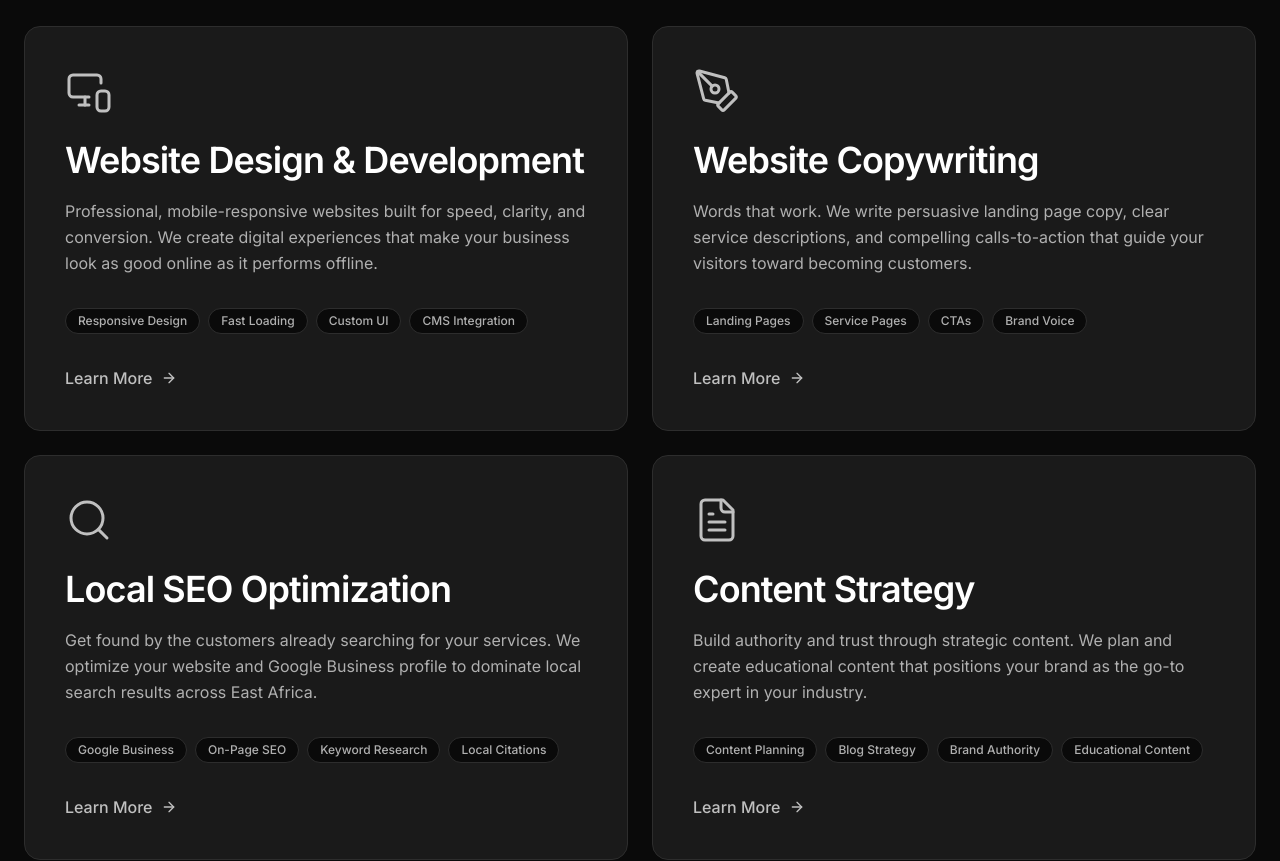
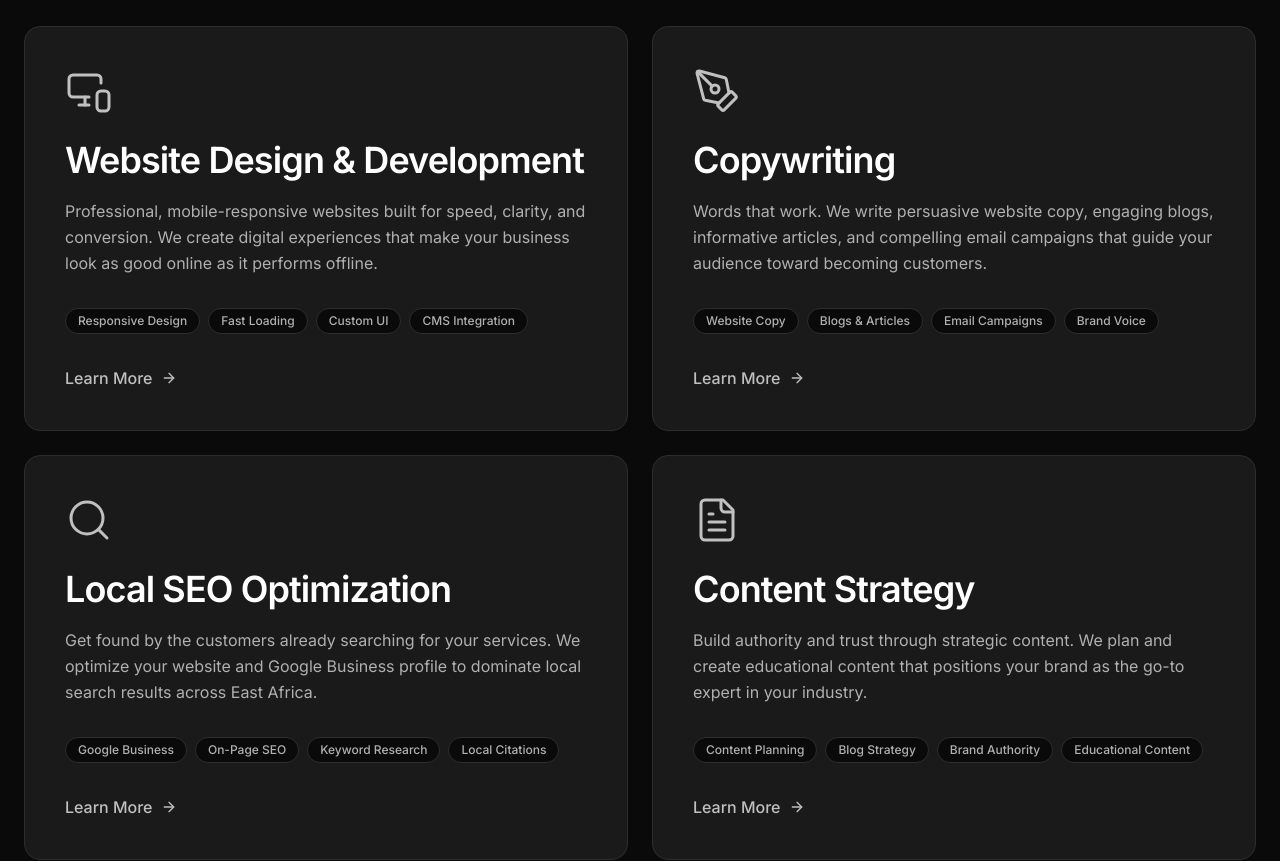
Before and after one commit to Ador-atron/Genesis--Agency, a React (Vite) app: page / in a window 1280 px wide. Shown: the part 3380-4241 px from the top of the page. Built offline with nearby package versions, Linux system fonts and the light colour scheme.

Commit message:
feat: Rename "Website Copywriting" to "Copywriting"
This change standardizes the service name across the application to a more concise "Copywriting". This impacts navigation, service descriptions, and contact forms.

```diff
--- a/src/components/Footer.tsx
+++ b/src/components/Footer.tsx
@@ -55,7 +55,7 @@ export function Footer() {
           <nav className="flex flex-col gap-4">
             {[
               'Website Design & Development',
-              'Website Copywriting',
+              'Copywriting',
               'Local SEO Optimization',
               'Content Strategy',
             ].map((item) => (
--- a/src/pages/Contact.tsx
+++ b/src/pages/Contact.tsx
@@ -95,7 +95,7 @@ export function Contact() {
                 <select id="service" className="bg-primary-soft border border-primary-lighter rounded-lg px-4 py-3 text-white focus:outline-none focus:border-accent focus:ring-1 focus:ring-accent transition-all appearance-none">
                   <option value="">Select a service...</option>
                   <option value="web">Website Design & Development</option>
-                  <option value="copy">Website Copywriting</option>
+                  <option value="copy">Copywriting</option>
                   <option value="seo">Local SEO Optimization</option>
                   <option value="content">Content Strategy</option>
                   <option value="audit">Free Website Audit</option>
--- a/src/pages/Home.tsx
+++ b/src/pages/Home.tsx
@@ -234,9 +234,9 @@ export function Home() {
               },
               {
                 icon: PenTool,
-                title: "Website Copywriting",
-                desc: "Words that work. We write persuasive landing page copy, clear service descriptions, and compelling calls-to-action that guide your visitors toward becoming customers.",
-                tags: ["Landing Pages", "Service Pages", "CTAs", "Brand Voice"]
+                title: "Copywriting",
+                desc: "Words that work. We write persuasive website copy, engaging blogs, informative articles, and compelling email campaigns that guide your audience toward becoming customers.",
+                tags: ["Website Copy", "Blogs & Articles", "Email Campaigns", "Brand Voice"]
               },
               {
                 icon: Search,
--- a/src/pages/Services.tsx
+++ b/src/pages/Services.tsx
@@ -118,7 +118,7 @@ export function Services() {
             <h2>Copywriting That Speaks to Your Customers and Sells for You</h2>
             <div className="text-secondary-muted text-lg leading-relaxed flex flex-col gap-4">
               <p>
-                A beautiful website with weak messaging is like a luxury store with no staff — people walk in, look around, and leave without buying. At Genesis, we write every word on your website with strategic intent.
+                A beautiful website or campaign with weak messaging is like a luxury store with no staff — people walk in, look around, and leave without buying. At Genesis, we write every word with strategic intent, whether it's for your website, blog, or email list.
               </p>
               <p>
                 Our copywriting process starts with understanding your customer — what they need, what they fear, and what motivates them to take action. Then we craft messaging that connects emotionally, communicates your value clearly, and guides readers toward your call-to-action with confidence.
@@ -127,10 +127,10 @@ export function Services() {
 
             <div className="flex flex-col gap-4 mt-4">
               {[
-                "Landing page copy that converts cold traffic into warm leads",
-                "Service page descriptions that clearly communicate your value",
-                "Homepage messaging that captures attention in under 5 seconds",
-                "Call-to-action copy that creates urgency without being pushy"
+                "Website copy that converts cold traffic into warm leads",
+                "Engaging blogs and articles that build industry authority",
+                "Email campaigns that nurture prospects and drive sales",
+                "Service descriptions that clearly communicate your value"
               ].map((item, i) => (
                 <div key={i} className="flex items-start gap-3">
                   <CheckCircle2 size={20} className="text-accent shrink-0 mt-1" />
```
